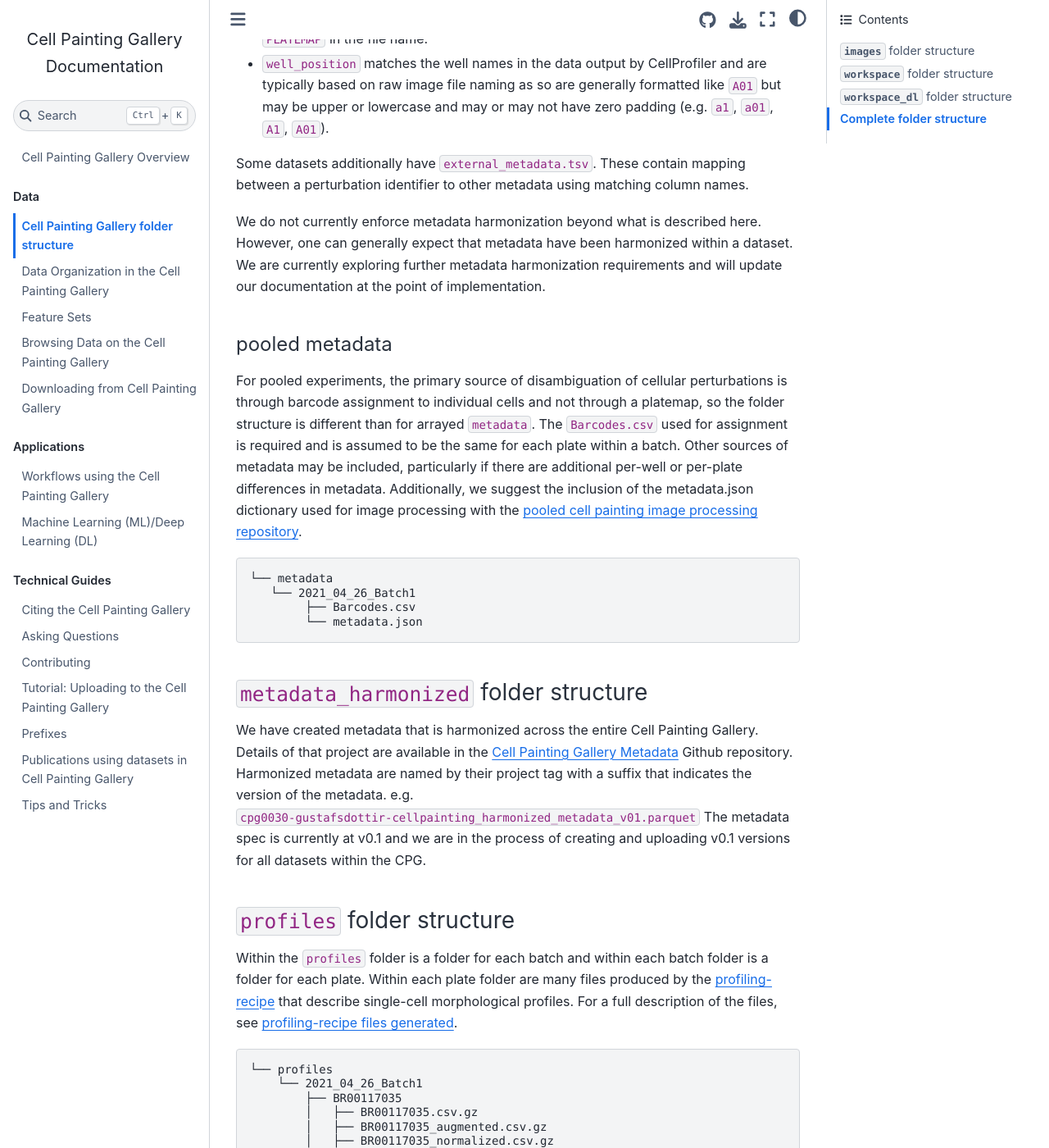
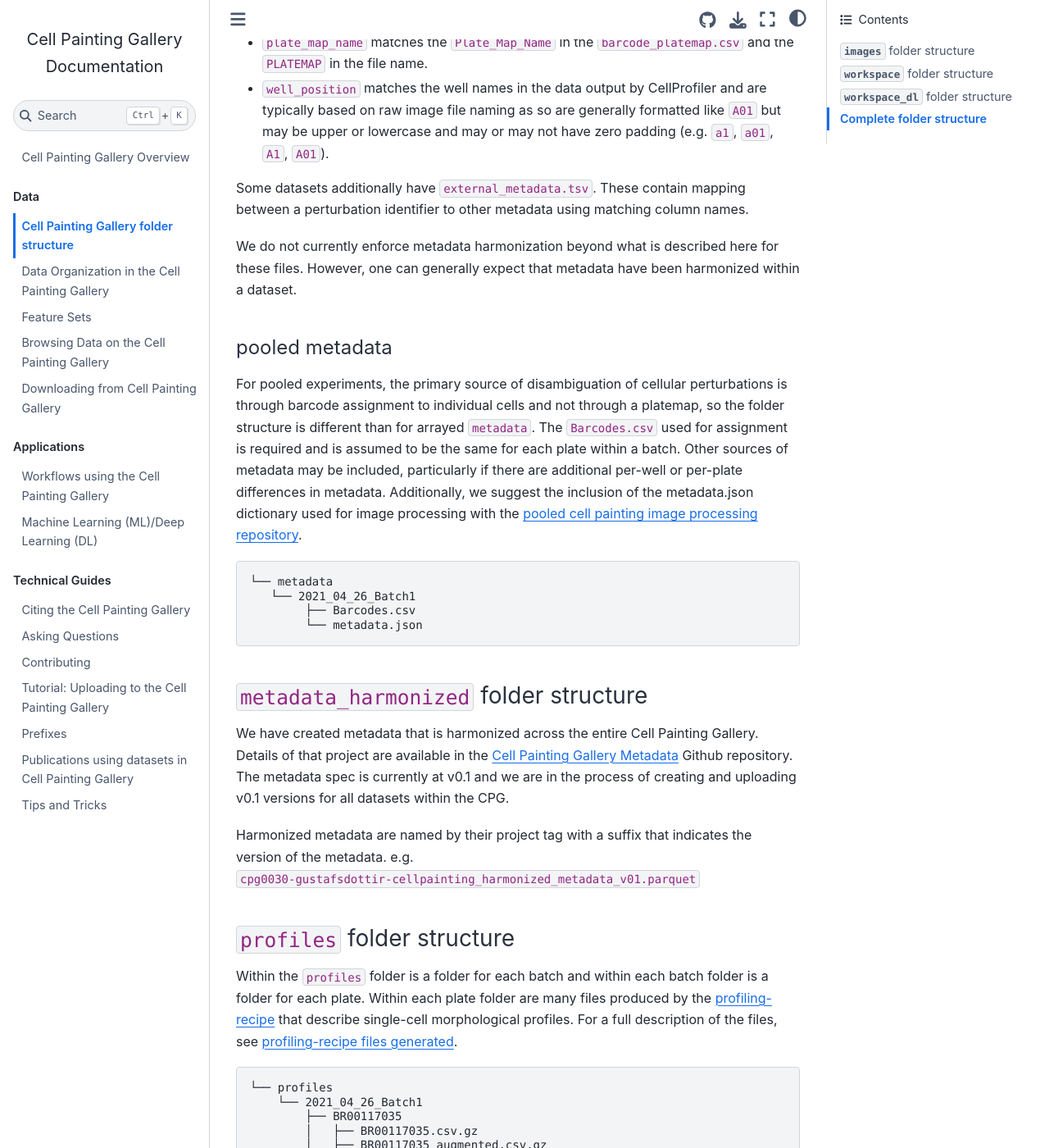
Before and after one commit to broadinstitute/cellpainting-gallery, a Jupyter Book: the page built from documentation/data_structure.md, in a window 1280 px wide and 1400 px high, scrolled down 10591 px. Shown: the whole window at 82% size. Built offline with Jupyter Book 1.0.4 settings and Sphinx 7.4.7 and the Sphinx Book theme 1.1.4, drawn with Linux system fonts in a browser that asks for light colours; pages that are not in the unit, such as notebooks, are missing from menus; some of the changed text lies outside the part shown.

Commit message:
add harmonized metadata (#171)
* add harmonized metadata

* add repo link

* Update metadata status from v1 to v0.1

* minor edits

Removed duplicate information about the metadata spec version.

---------

Co-authored-by: Shantanu Singh <shsingh@broadinstitute.org>

```diff
--- a/documentation/data_structure.md
+++ b/documentation/data_structure.md
@@ -357,9 +358,8 @@
 Some datasets additionally have `external_metadata.tsv`.
 These contain mapping between a perturbation identifier to other metadata using matching column names.
 
-We do not currently enforce metadata harmonization beyond what is described here.
+We do not currently enforce metadata harmonization beyond what is described here for these files.
 However, one can generally expect that metadata have been harmonized within a dataset.
-We are currently exploring further metadata harmonization requirements and will update our documentation at the point of implementation.
 
 #### pooled metadata
 
@@ -379,9 +379,10 @@
 
 We have created metadata that is harmonized across the entire Cell Painting Gallery.
 Details of that project are available in the [Cell Painting Gallery Metadata](https://github.com/broadinstitute/cellpainting-gallery-metadata) Github repository.
+The metadata spec is currently at v0.1 and we are in the process of creating and uploading v0.1 versions for all datasets within the CPG.
+
 Harmonized metadata are named by their project tag with a suffix that indicates the version of the metadata.
 e.g. `cpg0030-gustafsdottir-cellpainting_harmonized_metadata_v01.parquet`
-The metadata spec is currently at v0.1 and we are in the process of creating and uploading v0.1 versions for all datasets within the CPG.
 
 ### `profiles` folder structure
 
```
Also changed, not shown: other parts of documentation/data_structure.md (+1 -0 lines).
